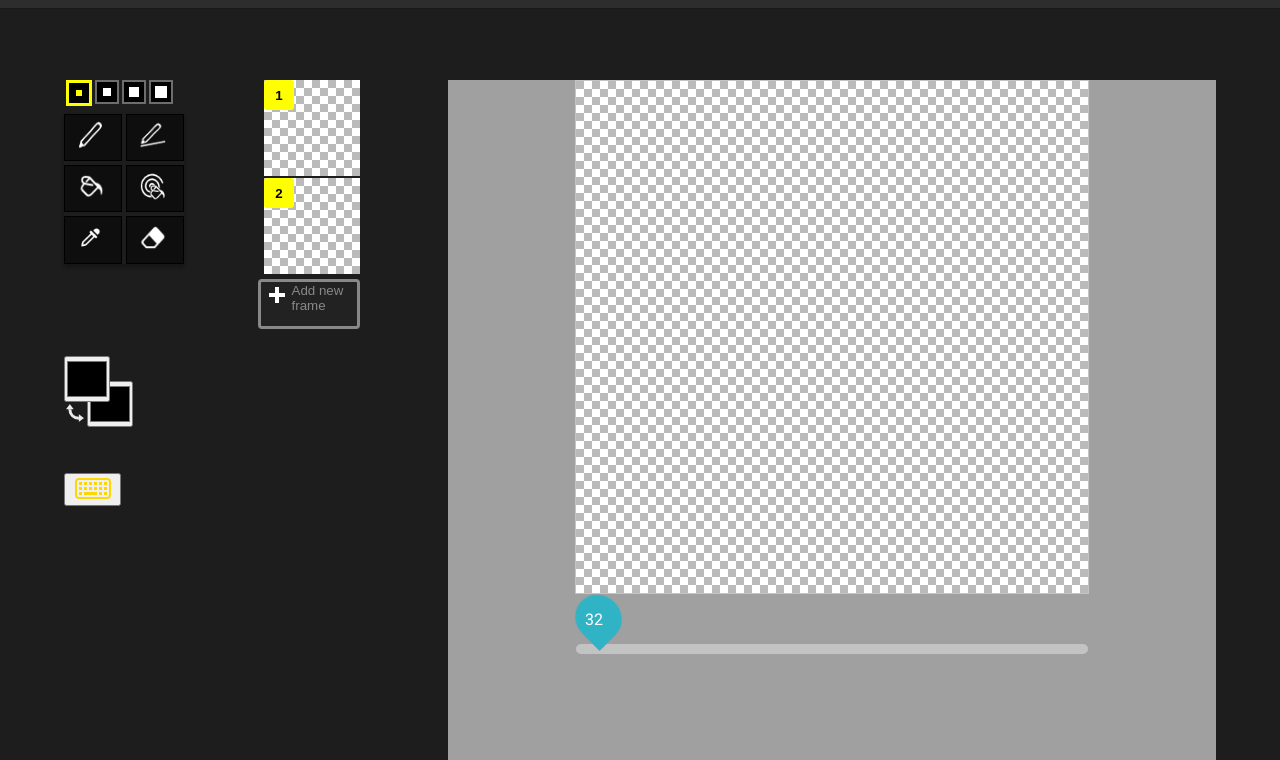
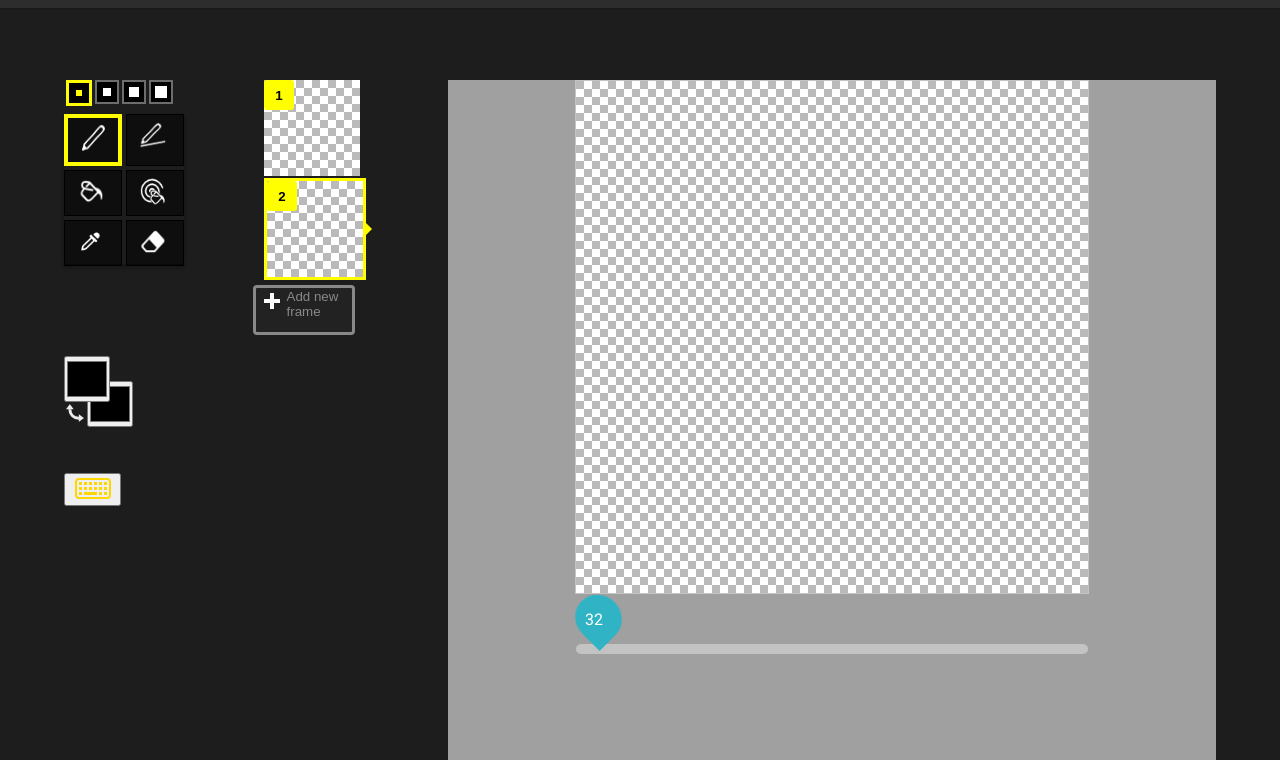
Before and after one commit to unikvozm/RS-School-Projects, a website built with webpack: page simple-piskel-clone/src/screens/app/app.html in a window 1280 px wide. Both pictures are taken after a click on the button "Add new frame". Shown: the part 43-803 px from the top of the page. Built offline with nearby package versions, Linux system fonts and the light colour scheme; some packages are replaced by stand-ins of ours; files whose address does not match are found by name.

Commit message:
fix: frames rendering

```diff
--- a/simple-piskel-clone/src/components/canvas/canvasFunctionality.js
+++ b/simple-piskel-clone/src/components/canvas/canvasFunctionality.js
@@ -50,6 +50,9 @@ const drawingArea = {
     img.addEventListener('load', () => {
       canvCtx.drawImage(img, 0, 0);
     });
+
+    storage.setImage(canvas.toDataURL());
+    // frames.updateActiveFrame();
   },
 };
 
--- a/simple-piskel-clone/src/components/frames/frames.js
+++ b/simple-piskel-clone/src/components/frames/frames.js
@@ -1,44 +1,86 @@
 import './frames.scss';
 
-import { framesContainerEl } from '../utils/Constants';
+import { framesContainerEl, canvas } from '../utils/Constants';
 import storage from '../utils/localStorage/localStorage';
+import drawingArea from '../canvas/canvas';
 
 const frames = {
   items: 1,
-  activeFrame: storage.getActiveFrame(),
+  activeFrameNum: storage.getActiveFrameNum(),
+  framesArr: storage.getAllFrames(),
 
   addNewFrame() {
     frames.items += 1;
+
+    frames.activeFrame = frames.items;
+    storage.setActiveFrameNum(frames.activeFrame);
+    drawingArea.clearCanvas();
+
     const frame = document.createElement('li');
     frame.classList.add('frames__frame');
+    frame.setAttribute('data-item', frames.items);
 
     frame.innerHTML = `
-  <canvas class="frames__frame-canvas"></canvas>
-  <button class="frames__frame-num frames__frame--btn">${frames.items}</button>
-  <button class="frames__frame-del frames__frame--btn"></button>
+  <div class="frames__frame-canvas active-canvas" data-item="${
+  frames.items
+}"></div>
+  <button class="frames__frame-num frames__frame--btn" btn-item=${
+  frames.items
+}>${frames.items}</button>
+  <button class="frames__frame-del frames__frame--btn" btn-del=${
+  frames.items
+} onclick=${() => frames.deleteFrame(frames.items)}></button>
   <button class="frames__frame-move frames__frame--btn"></button>
-  <button class="frames__frame-double frames__frame--btn"></button>`;
+  <button class="frames__frame-double frames__frame--btn" btn-dbl=${
+  frames.items
+}></button>`;
 
     framesContainerEl.appendChild(frame);
+    frames.setActiveFrame(frames.items);
   },
 
   renderFrames() {
-    // TODO:
+    document.querySelector(
+      'div[data-item="1"]',
+    ).style.backgroundImage = `url(${frames.framesArr[0]})`; // to render the first frame
+    for (let i = 2; i <= storage.getFramesTotalNum(); i += 1) {
+      frames.addNewFrame();
+      document.querySelector(
+        `div[data-item="${i}"]`,
+      ).style.backgroundImage = `url(${frames.framesArr[i - 1]})`;
+    }
   },
 
   updateActiveFrame() {
     const activeCanv = document.querySelector('.active-canvas');
-    const canvCtx = activeCanv.getContext('2d');
-    canvCtx.imageSmoothingEnabled = false;
-    activeCanv.style.width = '96px';
-    activeCanv.style.height = '96px';
+    activeCanv.style.backgroundImage = `url(${storage.getImage()})`;
+    frames.framesArr[frames.activeFrameNum - 1] = storage.getImage();
+  },
 
-    const img = new Image();
-    img.src = storage.getImage();
-    img.addEventListener('load', () => {
-      canvCtx.drawImage(img, 0, 0);
-    });
+  setActiveFrame(num) {
+    document.querySelector('.active-frame').classList.remove('active-frame');
+    document.querySelector('.active-canvas').classList.remove('active-canvas');
+
+    frames.activeFrameNum = num;
+    storage.setActiveFrameNum(num);
+    document
+      .querySelector(`div[data-item="${num}"]`)
+      .classList.add('active-canvas');
+    document
+      .querySelector(`li[data-item="${num}"]`)
+      .classList.add('active-frame');
+
+    canvas.getContext('2d').clearRect(0, 0, canvas.width, canvas.height);
+    storage.setImage(frames.framesArr[frames.activeFrameNum - 1]);
+    drawingArea.renderCanvas();
   },
+
+  // deleteFrame(num) {
+  //   const elem = document.querySelector(`li[data-item="${num}"]`);
+  //   elem.parentNode.removeChild(elem);
+  //   frames.framesArr.slice(0, num).concat(frames.framesArr.slice(num));
+  //   console.log(frames.framesArr);
+  // },
 };
 
 export default frames;
--- a/simple-piskel-clone/src/components/frames/frames.scss
+++ b/simple-piskel-clone/src/components/frames/frames.scss
@@ -1,5 +1,5 @@
 .frames {
-  width: 133px;
+  width: 143px;
   margin-right: 2px;
   height: 85vh;
   overflow: scroll;
@@ -19,6 +19,7 @@
     list-style: none;
     width: 96px;
     height: 96px;
+    background-image: url("../canvas/canvasBackground.png");
 
     &:hover > .frames__frame--btn {
       opacity: 1;
@@ -28,10 +29,10 @@
       display: block;
       margin: 0 auto;
       position: absolute;
-      image-rendering: pixelated;
       width: 96px;
       height: 96px;
-      background-image: url("../canvas/canvasBackground.png");
+      background-size: contain;
+      image-rendering: pixelated;
     }
 
     &--btn {
@@ -102,3 +103,16 @@
     }
   }
 }
+
+.active-frame {
+  border: 3px solid yellow;
+
+  &::after {
+    content: "";
+    position: absolute;
+    right: -15px;
+    top: calc(50% - 6px);
+    border: 6px solid transparent;
+    border-left: 6px solid yellow;
+  }
+}
--- a/simple-piskel-clone/src/components/resizing/sizeSliderFunctionality.js
+++ b/simple-piskel-clone/src/components/resizing/sizeSliderFunctionality.js
@@ -9,6 +9,7 @@ function setValueInRange() {
   canvas.width = size;
   canvas.height = size;
   drawingArea.renderCanvas();
+
   const newPoint = (slider.value - slider.getAttribute('min'))
     / (slider.getAttribute('max') - slider.getAttribute('min'));
   let offset;
--- a/simple-piskel-clone/src/components/tools/eraser/eraserHandler.js
+++ b/simple-piskel-clone/src/components/tools/eraser/eraserHandler.js
@@ -1,6 +1,7 @@
 import { canvas, canvasSize } from '../../utils/Constants';
 import drawingArea from '../../canvas/canvas';
 import storage from '../../utils/localStorage/localStorage';
+import frames from '../../frames/frames';
 
 const ctx = canvas.getContext('2d');
 
@@ -17,6 +18,8 @@ function eraserHandler(event) {
   );
 
   ctx.clearRect(xCell * cellSize, yCell * cellSize, cellSize, cellSize);
+  storage.setImage(canvas.toDataURL());
+  frames.updateActiveFrame();
 
   function clearing(e) {
     const currX = e.offsetX;
@@ -45,6 +48,7 @@ function eraserHandler(event) {
       );
       ctx.clearRect(xCell * cellSize, yCell * cellSize, cellSize, cellSize);
       storage.setImage(canvas.toDataURL());
+      frames.updateActiveFrame();
     }
   }
 
--- a/simple-piskel-clone/src/components/tools/paintBucket/paintBucketHandlers.js
+++ b/simple-piskel-clone/src/components/tools/paintBucket/paintBucketHandlers.js
@@ -5,12 +5,14 @@ import fromHexToRGBA from '../../utils/fromHexToRgba/fromHexToRgba';
 import fullColorHex from '../../utils/rgbToHex/rgbToHex';
 import isColorSame from '../../utils/isColorSame/isColorSame';
 import storage from '../../utils/localStorage/localStorage';
+import frames from '../../frames/frames';
 
 function paintAllBucketHandler(event) {
   const ctx = canvas.getContext('2d');
   ctx.fillStyle = event.which === 1 ? drawingArea.primaryColor : drawingArea.secondaryColor;
   ctx.fillRect(0, 0, drawingArea.size, drawingArea.size);
   storage.setImage(canvas.toDataURL());
+  frames.updateActiveFrame();
 }
 
 function paintBucketHandler(event) {
@@ -84,6 +86,7 @@ function paintBucketHandler(event) {
   const imageData = new ImageData(colorArr, canvas.width, canvas.height);
   ctx.putImageData(imageData, 0, 0);
   storage.setImage(canvas.toDataURL());
+  frames.updateActiveFrame();
 }
 
 export { paintAllBucketHandler, paintBucketHandler };
--- a/simple-piskel-clone/src/components/tools/pen/penHandler.js
+++ b/simple-piskel-clone/src/components/tools/pen/penHandler.js
@@ -1,6 +1,7 @@
 import { canvas, canvasSize } from '../../utils/Constants';
 import drawingArea from '../../canvas/canvasFunctionality';
 import storage from '../../utils/localStorage/localStorage';
+import frames from '../../frames/frames';
 
 const ctx = canvas.getContext('2d');
 
@@ -20,6 +21,8 @@ function penHandler(event) {
   ctx.fillStyle = event.button === 2 ? drawingArea.secondaryColor : drawingArea.primaryColor;
 
   ctx.fillRect(xCell * cellSize, yCell * cellSize, cellSize, cellSize);
+  storage.setImage(canvas.toDataURL());
+  frames.updateActiveFrame();
 
   function drawing(e) {
     const currX = e.offsetX;
@@ -49,6 +52,7 @@ function penHandler(event) {
       ctx.fillRect(xCell * cellSize, yCell * cellSize, cellSize, cellSize);
     }
     storage.setImage(canvas.toDataURL());
+    frames.updateActiveFrame();
   }
 
   function removeListeners() {
--- a/simple-piskel-clone/src/components/tools/stroke/strokeHandler.js
+++ b/simple-piskel-clone/src/components/tools/stroke/strokeHandler.js
@@ -1,6 +1,7 @@
 import { canvas, canvasSize } from '../../utils/Constants';
 import drawingArea from '../../canvas/canvasFunctionality';
 import storage from '../../utils/localStorage/localStorage';
+import frames from '../../frames/frames';
 
 const ctx = canvas.getContext('2d');
 
@@ -18,6 +19,8 @@ function strokeHandler(event) {
 
   ctx.fillStyle = event.button === 2 ? drawingArea.secondaryColor : drawingArea.primaryColor;
   ctx.fillRect(xCell * cellSize, yCell * cellSize, cellSize, cellSize);
+  storage.setImage(canvas.toDataURL());
+  frames.updateActiveFrame();
 
   function drawingLine(e) {
     const currX = e.offsetX;
@@ -47,6 +50,7 @@ function strokeHandler(event) {
       ctx.fillRect(xCell * cellSize, yCell * cellSize, cellSize, cellSize);
     }
     storage.setImage(canvas.toDataURL());
+    frames.updateActiveFrame();
   }
 
   function removeListeners() {
--- a/simple-piskel-clone/src/components/utils/Constants.js
+++ b/simple-piskel-clone/src/components/utils/Constants.js
@@ -44,6 +44,7 @@ const colorsSwapEl = document.querySelector('.colors__color-swap');
 
 // frames
 const framesContainerEl = document.querySelector('.frames__preview');
+const framesEls = document.querySelectorAll('.frames__frame-canvas');
 const framesDelBtns = document.querySelectorAll('.frames__frame-del');
 const framesAddNew = document.querySelector('.frames__add-new');
 
@@ -73,6 +74,7 @@ export {
   secondaryColorEl,
   colorsSwapEl,
   framesContainerEl,
+  framesEls,
   framesDelBtns,
   framesAddNew,
   loginBtn,
--- a/simple-piskel-clone/src/components/utils/localStorage/localStorage.js
+++ b/simple-piskel-clone/src/components/utils/localStorage/localStorage.js
@@ -84,7 +84,7 @@ const storage = {
         colorPicker: 'o',
         eraser: 'e',
       };
-      storage.setActiveTool(keyShortcuts);
+      storage.setKeyShortcuts(keyShortcuts);
       return keyShortcuts;
     }
     return JSON.parse(localStorage.getItem('key shortcuts'));
@@ -102,18 +102,38 @@ const storage = {
     return localStorage.getItem('logged in');
   },
 
-  getActiveFrame: () => {
+  getActiveFrameNum: () => {
     if (localStorage.getItem('active frame') === null) {
-      storage.setActiveFrame(1);
+      storage.setActiveFrameNum(1);
       return 1;
     }
     return localStorage.getItem('active frame');
   },
 
-  setActiveFrame: (activeFrame) => {
-    localStorage.setItem('active frame', activeFrame);
+  setActiveFrameNum: (activeFrameNum) => {
+    localStorage.setItem('active frame #', activeFrameNum);
   },
 
+  getFramesTotalNum: () => {
+    if (localStorage.getItem('total frames') === null) {
+      storage.setFramesTotalNum(1);
+      return 1;
+    }
+    return localStorage.getItem('total frames');
+  },
+
+  setFramesTotalNum: (num) => {
+    localStorage.setItem('total frames', num);
+  },
+
+  getAllFrames: () => {
+    if (localStorage.getItem('frames') === null) {
+      storage.setAllFrames(JSON.stringify([]));
+    }
+    return JSON.parse(localStorage.getItem('frames'));
+  },
+
+  setAllFrames: (data) => localStorage.setItem('frames', data),
 };
 
 export default storage;
--- a/simple-piskel-clone/src/screens/app/app.js
+++ b/simple-piskel-clone/src/screens/app/app.js
@@ -8,10 +8,7 @@ import {
   pixelSizeHandler,
   setActivePixelSize,
 } from '../../components/pixelSizeHandler/pixelSize';
-import {
-  keyboardInit,
-  keyboardOpen,
-} from '../keyShortcuts/keyChangeHandler';
+import { keyboardInit, keyboardOpen } from '../keyShortcuts/keyChangeHandler';
 import {
   colorsInit,
   primaryColorHandler,
@@ -37,6 +34,8 @@ import {
   secondaryColorEl,
   colorsSwapEl,
   framesAddNew,
+  // framesDelBtns,
+  framesContainerEl,
   loginBtn,
 } from '../../components/utils/Constants';
 
@@ -56,22 +55,35 @@ keyboardBtn.addEventListener('click', keyboardOpen);
 
 framesAddNew.addEventListener('click', frames.addNewFrame);
 
+framesContainerEl.addEventListener(
+  'click',
+  (event) => frames.setActiveFrame(
+    event.target.getAttribute('data-item'),
+  ),
+);
+
+// framesDelBtns.forEach((el) => el.addEventListener('click',
+// frames.deleteFrame(el.getAttribute('btn-del'))));
+
 loginBtn.addEventListener('click', loginHandler);
 
 window.onload = () => {
   auth();
+  storage.updateAuthStatus(false);
   colorsInit();
   slider.value = drawingArea.size;
   drawingArea.renderCanvas();
-  frames.updateActiveFrame();
   setValueInRange();
   setActivePixelSize();
   keyboardInit();
   setActiveTool(drawingArea.activeTool);
+  frames.renderFrames();
 };
 
 window.onbeforeunload = () => {
   storage.setImage(canvas.toDataURL());
+  storage.setAllFrames(JSON.stringify(frames.framesArr));
+  storage.setFramesTotalNum(frames.items);
 };
 
 primaryColorEl.onchange = primaryColorHandler;
```
Also changed, not shown: simple-piskel-clone/src/screens/app/app.html (+5 -5 lines), simple-piskel-clone/worklog.md (+3 -1 lines).
